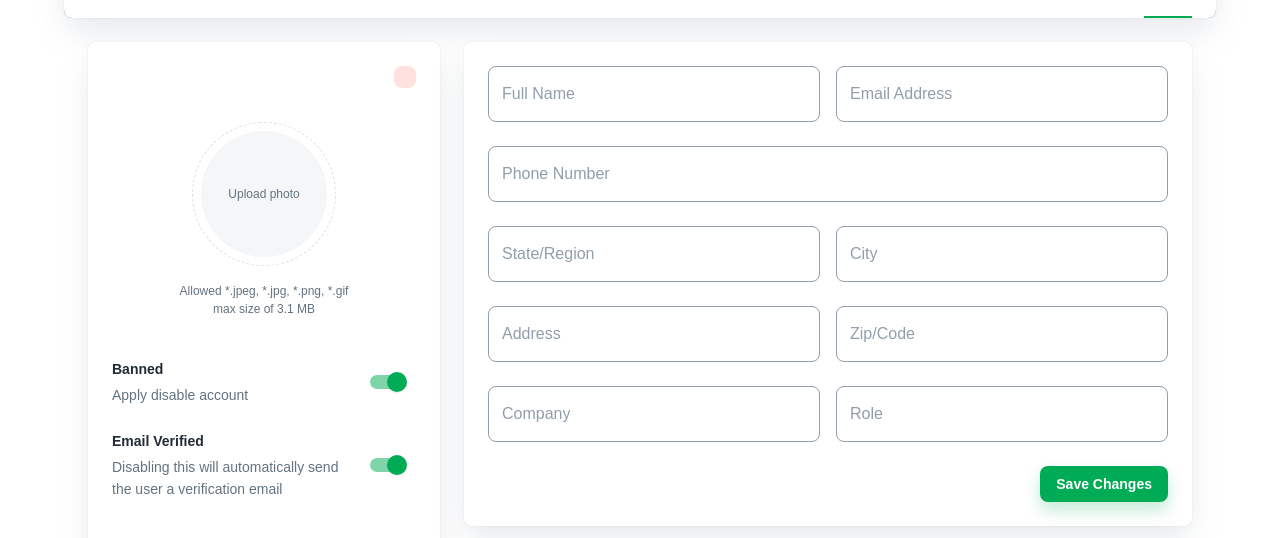
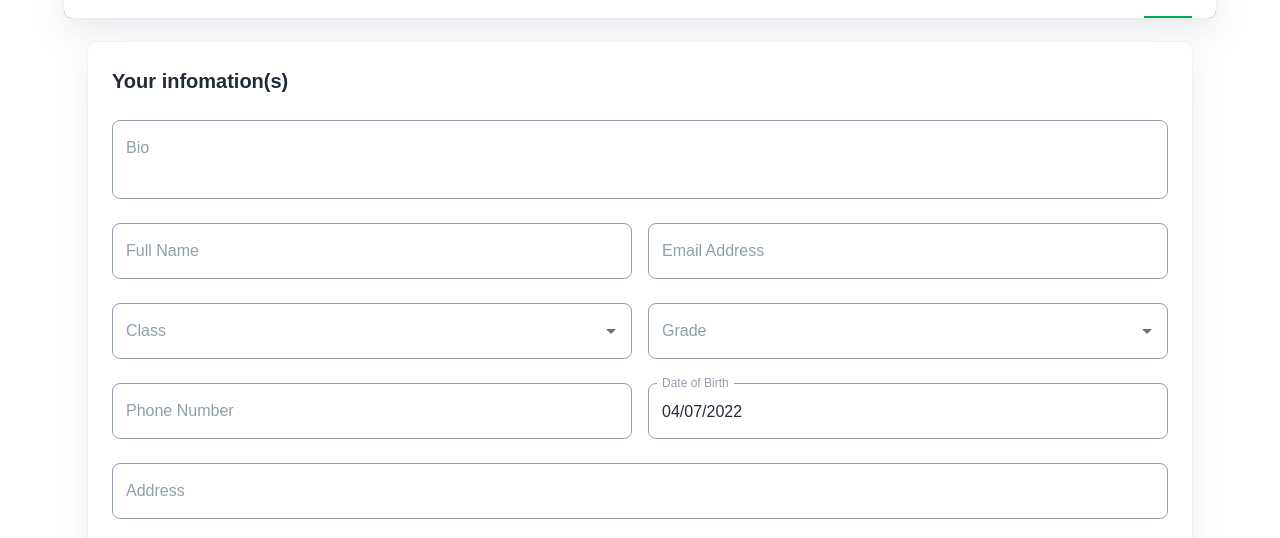
Before and after one commit to Capstone-Alumni/alumni, a Next.js app: page /profile in a window 1280 px wide. Both pictures are taken after a click on the tab "Edit". Shown: the part 262-800 px from the top of the page. Built offline with nearby package versions, Linux system fonts and the light colour scheme; grey boxes are pictures that could not be loaded.

Commit message:
feat: add edit cmp for educations and careers

```diff
--- a/package.json
+++ b/package.json
@@ -35,6 +35,7 @@
     "@mui/material": "5.11.0",
     "@mui/styled-engine-sc": "5.11.0",
     "@mui/styles": "5.11.0",
+    "@mui/x-date-pickers": "5.0.14",
     "@next-auth/prisma-adapter": "1.0.5",
     "@next/font": "13.0.7",
     "@prisma/client": "4.7.1",
@@ -46,6 +47,7 @@
     "change-case": "4.1.2",
     "clsx": "1.2.1",
     "concurrently": "7.5.0",
+    "dayjs": "1.11.7",
     "formik": "2.2.9",
     "framer-motion": "8.0.2",
     "jsonwebtoken": "9.0.0",
--- a/src/modules/share/components/_dashboard/user/UserNewForm.tsx
+++ b/src/modules/share/components/_dashboard/user/UserNewForm.tsx
@@ -1,6 +1,8 @@
 import * as Yup from 'yup';
-import { useCallback } from 'react';
+import { useCallback, useState } from 'react';
 import { Form, FormikProvider, useFormik } from 'formik';
+import dayjs, { Dayjs } from 'dayjs';
+
 // material
 import {
   Box,
@@ -10,19 +12,35 @@ import {
   Switch,
   TextField,
   Typography,
-  FormHelperText,
-  FormControlLabel
+  Autocomplete,
+  Button
 } from '@mui/material';
+import { LocalizationProvider } from '@mui/x-date-pickers/LocalizationProvider';
+import { AdapterDayjs } from '@mui/x-date-pickers/AdapterDayjs';
+
+import { DatePicker } from '@mui/x-date-pickers/DatePicker';
+
 import { LoadingButton } from '@mui/lab';
-// utils
-import { fData } from '../../../utils/formatNumber';
 // @types
 import { UserManager } from '../../../type';
-//
-import Label from '../../Label';
-import { UploadAvatar } from '../../upload';
 
 // ----------------------------------------------------------------------
+
+const classesMock = [
+  { label: '12A3', class: '12A3' },
+  { label: '12A4', class: '12A4' },
+  { label: '12A7', class: '12A7' },
+  { label: '12A8', class: '12A8' },
+  { label: '12A2', class: '12A2' },
+];
+
+const gradesMock = [
+  { label: '2015', class: '2015' },
+  { label: '2016', class: '2016' },
+  { label: '2017', class: '2017' },
+  { label: '2018', class: '2018' },
+  { label: '2019', class: '2019' },
+];
 
 type UserNewFormProps = {
   isEdit: boolean;
@@ -31,35 +49,31 @@ type UserNewFormProps = {
 
 export default function UserNewForm({ isEdit, currentUser }: UserNewFormProps) {
 
+  const [careers, setCareers] = useState<Array<{ id: string }>>([{ id: '1' }, { id: '2' }, { id: '3' }]);
+  const [educations, setEducations] = useState<Array<{ id: string }>>([{ id: '1' }, { id: '2' }, { id: '3' }]);
+
   const NewUserSchema = Yup.object().shape({
+    bio: Yup.string().required('Bio is required'),
     name: Yup.string().required('Name is required'),
     email: Yup.string().required('Email is required').email(),
+    class: Yup.string().required('Class is required'),
+    grade: Yup.string().required('Grade is required'),
     phoneNumber: Yup.string().required('Phone number is required'),
+    dateOfBirth: Yup.date().required("Date is required"),
     address: Yup.string().required('Address is required'),
-    country: Yup.string().required('country is required'),
-    company: Yup.string().required('Company is required'),
-    state: Yup.string().required('State is required'),
-    city: Yup.string().required('City is required'),
-    role: Yup.string().required('Role Number is required'),
-    avatarUrl: Yup.mixed().required('Avatar is required')
   });
 
   const formik = useFormik({
     enableReinitialize: true,
     initialValues: {
+      bio: currentUser?.bio || '',
       name: currentUser?.name || '',
       email: currentUser?.email || '',
+      class: currentUser?.class || '',
+      grade: currentUser?.grade || '',
       phoneNumber: currentUser?.phoneNumber || '',
+      dateOfBirth: currentUser?.dateOfBirth || dayjs('2022-04-07'),
       address: currentUser?.address || '',
-      country: currentUser?.country || '',
-      state: currentUser?.state || '',
-      city: currentUser?.city || '',
-      zipCode: currentUser?.zipCode || '',
-      avatarUrl: currentUser?.avatarUrl || null,
-      isVerified: currentUser?.isVerified || true,
-      status: currentUser?.status,
-      company: currentUser?.company || '',
-      role: currentUser?.role || ''
     },
     validationSchema: NewUserSchema,
     onSubmit: async (values, { setSubmitting, resetForm, setErrors }) => {
@@ -93,94 +107,142 @@ export default function UserNewForm({ isEdit, currentUser }: UserNewFormProps) {
     [setFieldValue]
   );
 
+  const handleDeleteJob = (id: string) => {
+    setCareers(careers.filter(career => career.id !== id))
+  }
+
+  const handleDeleteEducation = (id: string) => {
+    setCareers(educations.filter(education => education.id !== id))
+  }
+
+  const handleAddNewJob = () => {
+    setCareers([...careers, { id: String(careers.length + 1) }])
+  }
+
+  const handleAddNewEducation = () => {
+    setEducations([...educations, { id: String(careers.length + 1) }])
+  }
+
+  const handleRenderCareers = (careers: Array<{ id: string }>) => {
+    return careers.map((career: any) => {
+      return (
+        <Stack spacing={2} key={career.id}>
+          <div style={{ display: 'flex', justifyContent: 'flex-end' }}>
+            <Typography variant='body1' sx={{ fontSize: '13px', color: 'red', textDecoration: 'underline', cursor: 'pointer' }} onClick={() => handleDeleteJob(career.id) as any}>Delete</Typography>
+          </div>
+          <Stack direction={{ xs: 'column', sm: 'row' }} spacing={{ xs: 3, sm: 2 }}>
+            <TextField
+              fullWidth
+              label="Company Name"
+              error={Boolean(touched.name && errors.name)}
+              helperText={touched.name && errors.name}
+            />
+            <TextField
+              fullWidth
+              label="Title"
+              error={Boolean(touched.email && errors.email)}
+              helperText={touched.email && errors.email}
+            />
+          </Stack>
+          <Stack direction={{ xs: 'column', sm: 'row' }} spacing={{ xs: 3, sm: 2 }}>
+            <LocalizationProvider dateAdapter={AdapterDayjs}>
+              <DatePicker
+                disableFuture
+                label="Start Date"
+                openTo="year"
+                views={['year', 'month', 'day']}
+                {...getFieldProps('dateOfBirth')}
+
+                renderInput={(params) => <TextField fullWidth {...params} />}
+              />
+              <DatePicker
+                disableFuture
+                label="End Date"
+                openTo="year"
+                views={['year', 'month', 'day']}
+                {...getFieldProps('dateOfBirth')}
+
+                renderInput={(params) => <TextField fullWidth {...params} />}
+              />
+            </LocalizationProvider>
+          </Stack>
+          <hr />
+        </Stack>
+      )
+    })
+  }
+
+  const handleRenderEducation = (careers: Array<{ id: string }>) => {
+    return educations.map((education: any) => {
+      return (
+        <Stack spacing={2} key={education.id}>
+          <div style={{ display: 'flex', justifyContent: 'flex-end' }}>
+            <Typography variant='body1' sx={{ fontSize: '13px', color: 'red', textDecoration: 'underline', cursor: 'pointer' }} onClick={() => handleDeleteEducation(education.id) as any}>Delete</Typography>
+          </div>
+          <Stack direction={{ xs: 'column', sm: 'row' }} spacing={{ xs: 3, sm: 2 }}>
+            <TextField
+              fullWidth
+              label="School Name"
+              error={Boolean(touched.name && errors.name)}
+              helperText={touched.name && errors.name}
+            />
+            <TextField
+              fullWidth
+              label="Degree"
+              error={Boolean(touched.email && errors.email)}
+              helperText={touched.email && errors.email}
+            />
+          </Stack>
+          <Stack direction={{ xs: 'column', sm: 'row' }} spacing={{ xs: 3, sm: 2 }}>
+            <LocalizationProvider dateAdapter={AdapterDayjs}>
+              <DatePicker
+                disableFuture
+                label="Start Date"
+                openTo="year"
+                views={['year', 'month', 'day']}
+                {...getFieldProps('dateOfBirth')}
+
+                renderInput={(params) => <TextField fullWidth {...params} />}
+              />
+              <DatePicker
+                disableFuture
+                label="End Date"
+                openTo="year"
+                views={['year', 'month', 'day']}
+                {...getFieldProps('dateOfBirth')}
+
+                renderInput={(params) => <TextField fullWidth {...params} />}
+              />
+            </LocalizationProvider>
+          </Stack>
+          <hr />
+        </Stack>
+      )
+    })
+  }
+
   return (
     <FormikProvider value={formik}>
       <Form noValidate autoComplete="off" onSubmit={handleSubmit}>
         <Grid container spacing={3}>
-          <Grid item xs={12} md={4}>
-            <Card sx={{ py: 10, px: 3 }}>
-              {isEdit && (
-                <Label
-                  color={values.status !== 'active' ? 'error' : 'success'}
-                  sx={{ textTransform: 'uppercase', position: 'absolute', top: 24, right: 24 }}
-                >
-                  {values.status}
-                </Label>
-              )}
-
-              <Box sx={{ mb: 5 }}>
-                <UploadAvatar
-                  file={values.avatarUrl}
-                  maxSize={3145728}
-                  onDrop={handleDrop}
-                  error={Boolean(touched.avatarUrl && errors.avatarUrl)}
-                  caption={
-                    <Typography
-                      variant="caption"
-                      sx={{
-                        mt: 2,
-                        mx: 'auto',
-                        display: 'block',
-                        textAlign: 'center',
-                        color: 'text.secondary'
-                      }}
-                    >
-                      Allowed *.jpeg, *.jpg, *.png, *.gif
-                      <br /> max size of {fData(3145728)}
-                    </Typography>
-                  }
-                />
-                <FormHelperText error sx={{ px: 2, textAlign: 'center' }}>
-                  {touched.avatarUrl && errors.avatarUrl}
-                </FormHelperText>
-              </Box>
-
-              {isEdit && (
-                <FormControlLabel
-                  labelPlacement="start"
-                  control={
-                    <Switch
-                      onChange={(event: any) =>
-                        setFieldValue('status', event.target.checked ? 'banned' : 'active')
-                      }
-                      checked={values.status !== 'active'}
-                    />
-                  }
-                  label={
-                    <>
-                      <Typography variant="subtitle2" sx={{ mb: 0.5 }}>
-                        Banned
-                      </Typography>
-                      <Typography variant="body2" sx={{ color: 'text.secondary' }}>
-                        Apply disable account
-                      </Typography>
-                    </>
-                  }
-                  sx={{ mx: 0, mb: 3, width: 1, justifyContent: 'space-between' }}
-                />
-              )}
-
-              <FormControlLabel
-                labelPlacement="start"
-                control={<Switch {...getFieldProps('isVerified')} checked={values.isVerified} />}
-                label={
-                  <>
-                    <Typography variant="subtitle2" sx={{ mb: 0.5 }}>
-                      Email Verified
-                    </Typography>
-                    <Typography variant="body2" sx={{ color: 'text.secondary' }}>
-                      Disabling this will automatically send the user a verification email
-                    </Typography>
-                  </>
-                }
-                sx={{ mx: 0, width: 1, justifyContent: 'space-between' }}
-              />
-            </Card>
-          </Grid>
-
-          <Grid item xs={12} md={8}>
+          <Grid item xs={12} md={12}>
             <Card sx={{ p: 3 }}>
+              <Stack sx={{ marginBottom: '1.5rem' }}>
+                <Typography variant='h5'>Your infomation(s)</Typography>
+              </Stack>
               <Stack spacing={3}>
+                <Stack direction={{ xs: 'column', sm: 'row' }} spacing={{ xs: 3, sm: 2 }}>
+                  <TextField
+                    multiline
+                    maxRows={4}
+                    rows={2}
+                    fullWidth
+                    label="Bio"
+                    {...getFieldProps('bio')}
+                    error={Boolean(touched.bio && errors.bio)}
+                    helperText={touched.bio && errors.bio}
+                  />
+                </Stack>
                 <Stack direction={{ xs: 'column', sm: 'row' }} spacing={{ xs: 3, sm: 2 }}>
                   <TextField
                     fullWidth
@@ -199,6 +261,23 @@ export default function UserNewForm({ isEdit, currentUser }: UserNewFormProps) {
                 </Stack>
 
                 <Stack direction={{ xs: 'column', sm: 'row' }} spacing={{ xs: 3, sm: 2 }}>
+                  <Autocomplete
+                    disablePortal
+                    fullWidth
+                    id="combo-box-demo"
+                    options={classesMock}
+                    renderInput={(params) => <TextField {...params} label="Class" />}
+                  />
+                  <Autocomplete
+                    disablePortal
+                    fullWidth
+                    id="combo-box-demo"
+                    options={gradesMock}
+                    renderInput={(params) => <TextField {...params} label="Grade" />}
+                  />
+                </Stack>
+
+                <Stack direction={{ xs: 'column', sm: 'row' }} spacing={{ xs: 3, sm: 2 }}>
                   <TextField
                     fullWidth
                     label="Phone Number"
@@ -206,23 +285,17 @@ export default function UserNewForm({ isEdit, currentUser }: UserNewFormProps) {
                     error={Boolean(touched.phoneNumber && errors.phoneNumber)}
                     helperText={touched.phoneNumber && errors.phoneNumber}
                   />
-                </Stack>
+                  <LocalizationProvider dateAdapter={AdapterDayjs}>
+                    <DatePicker
+                      disableFuture
+                      label="Date of Birth"
+                      openTo="year"
+                      views={['year', 'month', 'day']}
+                      {...getFieldProps('dateOfBirth')}
 
-                <Stack direction={{ xs: 'column', sm: 'row' }} spacing={{ xs: 3, sm: 2 }}>
-                  <TextField
-                    fullWidth
-                    label="State/Region"
-                    {...getFieldProps('state')}
-                    error={Boolean(touched.state && errors.state)}
-                    helperText={touched.state && errors.state}
-                  />
-                  <TextField
-                    fullWidth
-                    label="City"
-                    {...getFieldProps('city')}
-                    error={Boolean(touched.city && errors.city)}
-                    helperText={touched.city && errors.city}
-                  />
+                      renderInput={(params) => <TextField fullWidth {...params} />}
+                    />
+                  </LocalizationProvider>
                 </Stack>
 
                 <Stack direction={{ xs: 'column', sm: 'row' }} spacing={{ xs: 3, sm: 2 }}>
@@ -233,26 +306,28 @@ export default function UserNewForm({ isEdit, currentUser }: UserNewFormProps) {
                     error={Boolean(touched.address && errors.address)}
                     helperText={touched.address && errors.address}
                   />
-                  <TextField fullWidth label="Zip/Code" {...getFieldProps('zipCode')} />
                 </Stack>
 
-                <Stack direction={{ xs: 'column', sm: 'row' }} spacing={{ xs: 3, sm: 2 }}>
-                  <TextField
-                    fullWidth
-                    label="Company"
-                    {...getFieldProps('company')}
-                    error={Boolean(touched.company && errors.company)}
-                    helperText={touched.company && errors.company}
-                  />
-                  <TextField
-                    fullWidth
-                    label="Role"
-                    {...getFieldProps('role')}
-                    error={Boolean(touched.role && errors.role)}
-                    helperText={touched.role && errors.role}
-                  />
-                </Stack>
-
+              </Stack>
+              <br />
+              <br />
+              <Stack sx={{ margin: '1rem 0 0.5rem 0' }}>
+                <Typography variant='h5'>Your career(s)</Typography>
+              </Stack>
+              <Stack spacing={3}>
+                {handleRenderCareers(careers)}
+                <Box sx={{ mt: 3, display: 'flex', justifyContent: 'flex-start' }}>
+                  <Button variant="contained" onClick={() => handleAddNewJob() as any}>Add new job</Button>
+                </Box>
+              </Stack>
+              <Stack sx={{ margin: '2rem 0 0.5rem 0' }}>
+                <Typography variant='h5'>Your education(s)</Typography>
+              </Stack>
+              <Stack spacing={3}>
+                {handleRenderEducation(educations)}
+                <Box sx={{ mt: 3, display: 'flex', justifyContent: 'flex-start' }}>
+                  <Button variant="contained" onClick={() => handleAddNewEducation() as any}>Add new education</Button>
+                </Box>
                 <Box sx={{ mt: 3, display: 'flex', justifyContent: 'flex-end' }}>
                   <LoadingButton type="submit" variant="contained" loading={isSubmitting}>
                     {!isEdit ? 'Create User' : 'Save Changes'}
--- a/src/modules/share/components/_dashboard/user/profile/Profile.tsx
+++ b/src/modules/share/components/_dashboard/user/profile/Profile.tsx
@@ -4,8 +4,6 @@ import { Grid, Stack } from '@mui/material';
 import { Profile as UserProfile, UserPost } from '../../../../type';
 //
 import ProfileAbout from './ProfileAbout';
-import ProfilePostCard from './ProfilePostCard';
-import ProfilePostInput from './ProfilePostInput';
 import ProfileSocialInfo from './ProfileSocialInfo';
 
 // ----------------------------------------------------------------------
@@ -18,12 +16,12 @@ type ProfileProps = {
 export default function Profile({ myProfile, posts }: ProfileProps) {
   return (
     <Grid container spacing={3}>
-      <Grid item xs={12} md={6}>
+      <Grid item xs={12} md={12}>
         <Stack spacing={3}>
           <ProfileAbout profile={myProfile} />
         </Stack>
       </Grid>
-      <Grid item xs={12} md={6}>
+      <Grid item xs={12} md={12}>
         <Stack spacing={3}>
           <ProfileSocialInfo profile={myProfile} />
         </Stack>
--- a/src/modules/share/components/_dashboard/user/profile/UserCreate.tsx
+++ b/src/modules/share/components/_dashboard/user/profile/UserCreate.tsx
@@ -13,9 +13,6 @@ export default function UserCreate({ isEdit }: UserCreateProps) {
 
   return (
     <Container maxWidth={'lg'}>
-      {/* <HeaderBreadcrumbs
-        heading={!isEdit ? 'Create a new user' : 'Edit user'}
-      /> */}
       <UserNewForm isEdit={true} />
     </Container>
   );
--- a/src/modules/share/type.ts
+++ b/src/modules/share/type.ts
@@ -60,10 +60,14 @@ export type Profile = {
 
 export type UserManager = {
   id: string;
+  bio: string;
   avatarUrl: string;
   name: string;
   email: string;
   phoneNumber: string;
+  dateOfBirth: string;
+  class: string;
+  grade: string;
   address: string;
   country: string;
   state: string;
```
Also changed, not shown: src/modules/share/components/_dashboard/user/profile/ProfileCover.tsx (+11 -0 lines), 1 other file (tests, documents, lock files or other folders).
